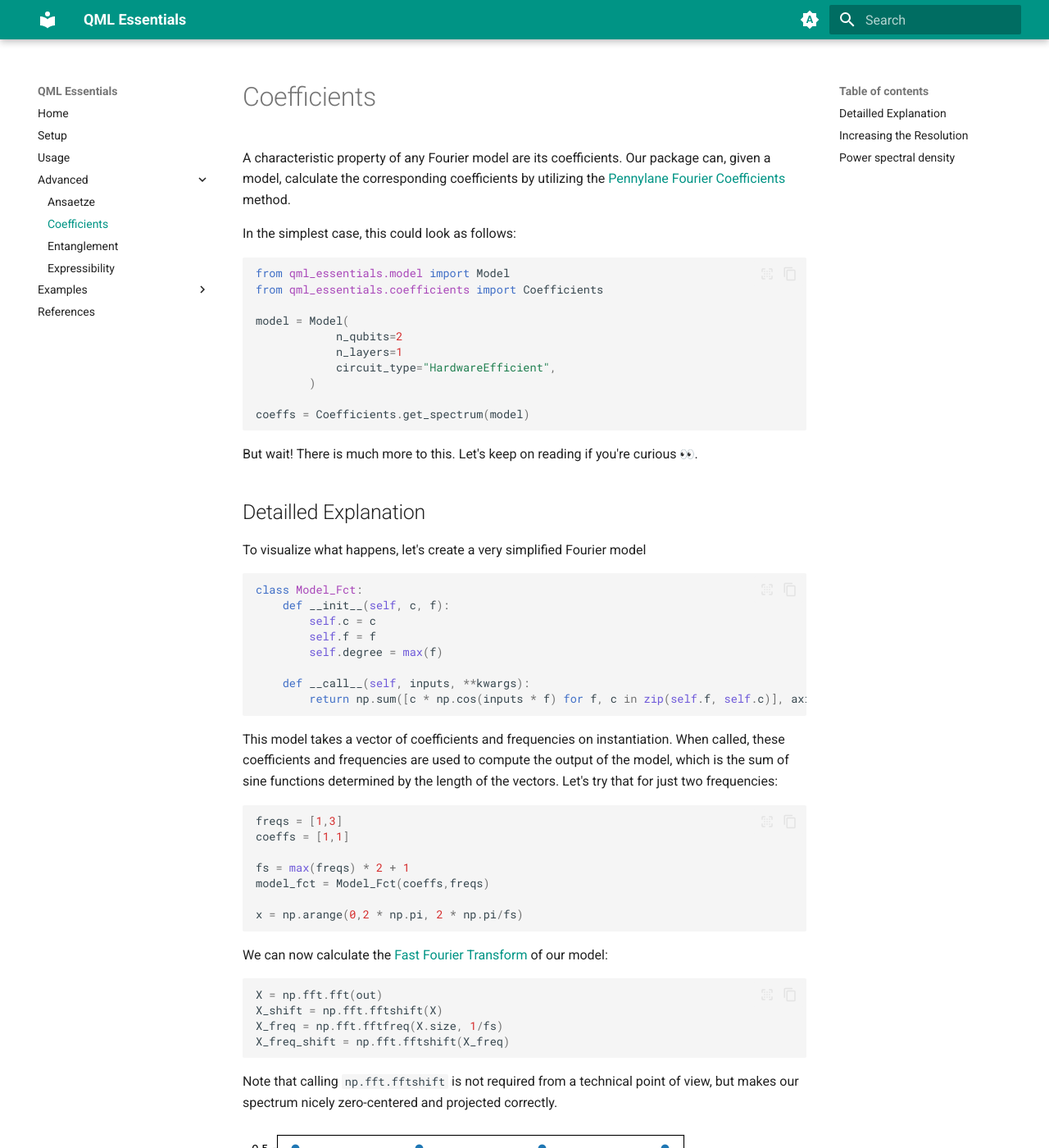
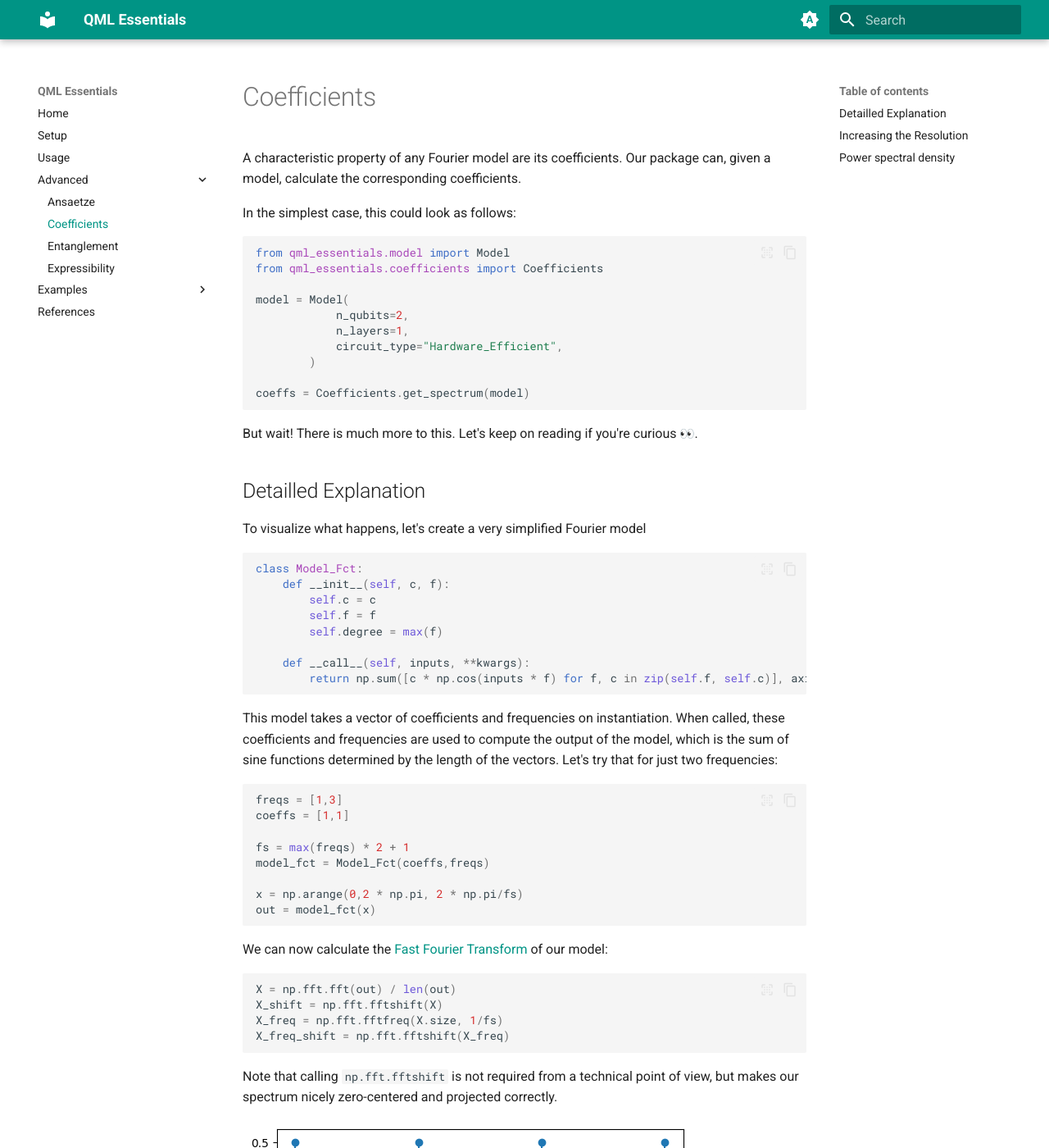
Before and after one commit to cirKITers/qml-essentials, an MkDocs documentation site: the page built from docs/coefficients.md, in a window 1280 px wide and 1400 px high. Shown: the whole window at 82% size. Built offline with MkDocs 1.6.1 and Material for MkDocs 9.7.7, drawn with Linux system fonts in a browser that asks for light colours; emoji names are drawn with the system emoji font.

Commit message:
minor changes to documentation

````diff
--- a/docs/coefficients.md
+++ b/docs/coefficients.md
@@ -1,7 +1,7 @@
 # Coefficients
 
 A characteristic property of any Fourier model are its coefficients.
-Our package can, given a model, calculate the corresponding coefficients by utilizing the [Pennylane Fourier Coefficients](https://docs.pennylane.ai/en/stable/_modules/pennylane/fourier/coefficients.html) method.
+Our package can, given a model, calculate the corresponding coefficients.
 
 In the simplest case, this could look as follows:
 ```python
@@ -9,9 +9,9 @@ from qml_essentials.model import Model
 from qml_essentials.coefficients import Coefficients
 
 model = Model(
-            n_qubits=2
-            n_layers=1
-            circuit_type="HardwareEfficient",
+            n_qubits=2,
+            n_layers=1,
+            circuit_type="Hardware_Efficient",
         )
 
 coeffs = Coefficients.get_spectrum(model)
@@ -45,11 +45,12 @@ fs = max(freqs) * 2 + 1
 model_fct = Model_Fct(coeffs,freqs)
 
 x = np.arange(0,2 * np.pi, 2 * np.pi/fs)
+out = model_fct(x)
 ```
 
 We can now calculate the [Fast Fourier Transform](https://en.wikipedia.org/wiki/Fast_Fourier_transform) of our model:
 ```python
-X = np.fft.fft(out)
+X = np.fft.fft(out) / len(out)
 X_shift = np.fft.fftshift(X)
 X_freq = np.fft.fftfreq(X.size, 1/fs)
 X_freq_shift = np.fft.fftshift(X_freq)
````
